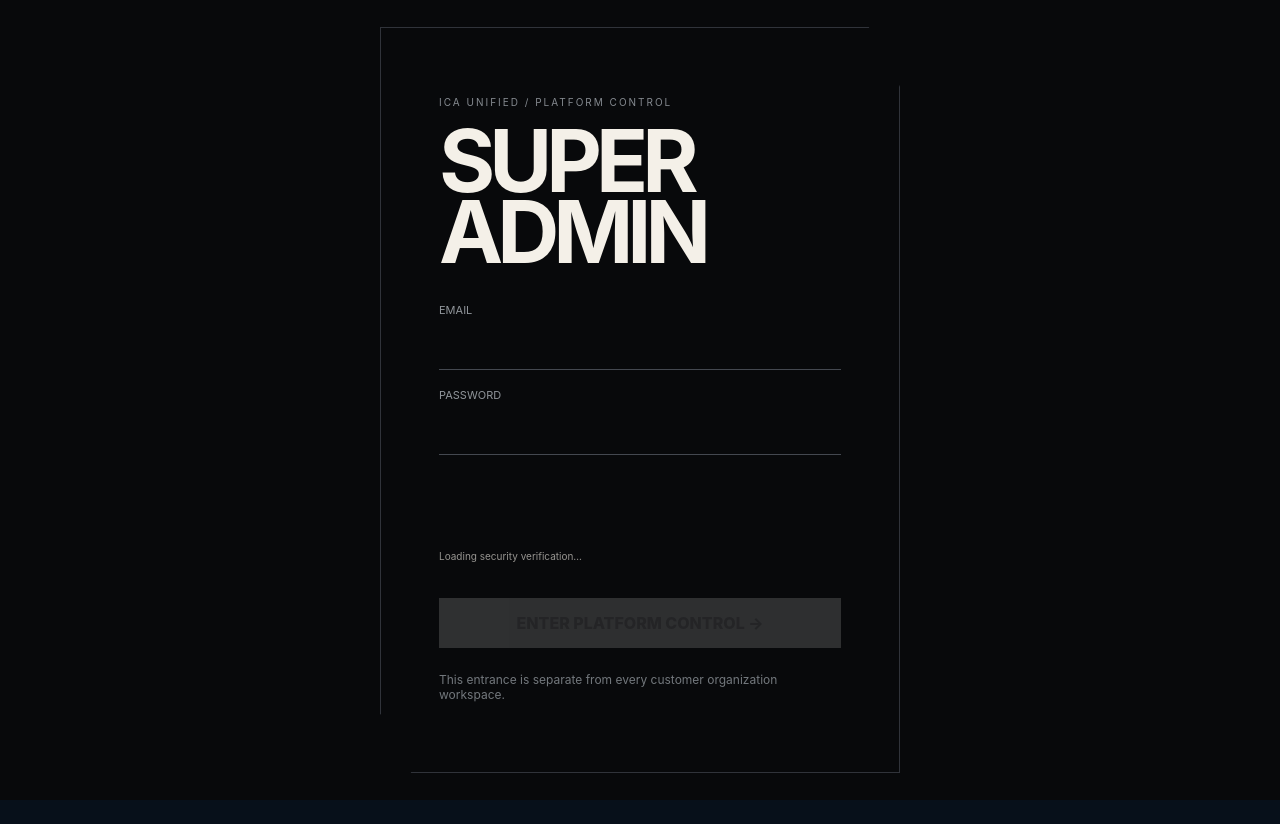
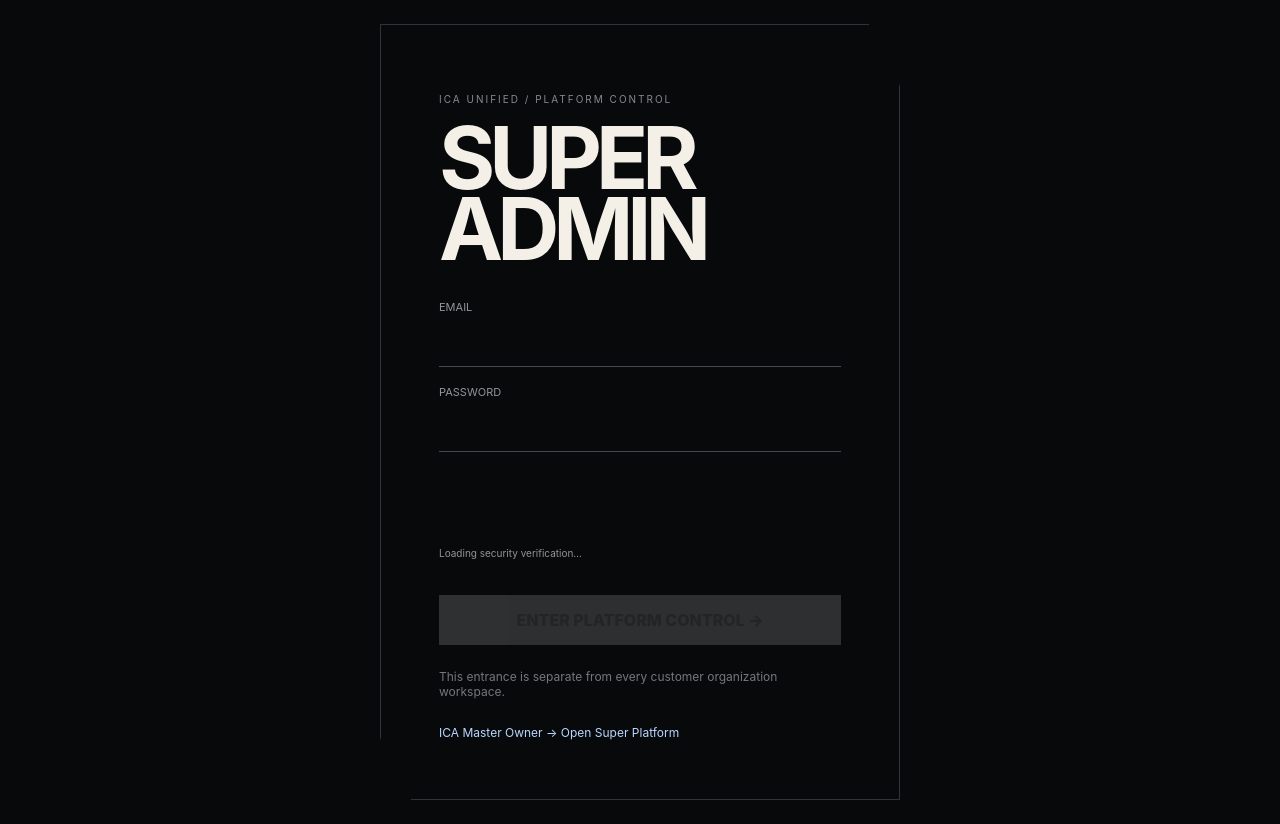
Before and after one commit to redavi19-asu/ICA-unified-, a Next.js app: page /platform/login in a window 1280 px wide. Before the commit the page ends 800 px from the top, so only its background shows below. Built offline with nearby package versions, Linux system fonts and the light colour scheme.

Commit message:
Link ICA Unified super login to centralized ICA master

```diff
--- a/src/app/platform/login/page.tsx
+++ b/src/app/platform/login/page.tsx
@@ -79,6 +79,12 @@ export default function PlatformLoginPage() {
 
         {error && <p style={{color:'#e58f8f'}}>{error}</p>}
         <p style={{fontSize:12,color:'#73787d',marginTop:24}}>This entrance is separate from every customer organization workspace.</p>
+        <a
+          href="https://icomputeranything.com/master"
+          style={{display:'inline-block',marginTop:14,color:'#b9d7ff',fontSize:12,textDecoration:'none'}}
+        >
+          ICA Master Owner → Open Super Platform
+        </a>
       </section>
     </main>
   );
```
